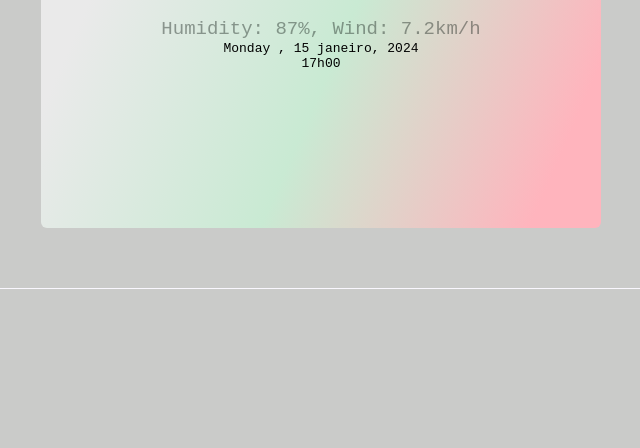
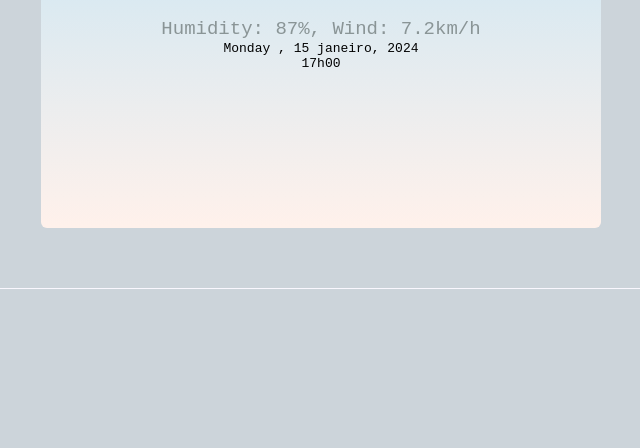
Before and after one commit to reis-raquel/app-meteo, a plain HTML site: page index.html in a window 1280 px wide. Shown: the part 352-800 px from the top of the page, without its empty margins (319-959 px from the left). Drawn offline with nearby package versions, Linux system fonts and the light colour scheme; no server answers.

Commit message:
background color

```diff
--- a/index.css
+++ b/index.css
@@ -1,5 +1,5 @@
 .box-app {
-  background: linear-gradient(113.5deg, rgb(234, 234, 234) 22.3%, rgb(201, 234, 211) 56.6%, rgb(255, 180, 189) 90.9%);
+  background: linear-gradient(to top, #fff1eb 0%, #ace0f9 100%);
   width: 540px;
   height: 500px;
   margin: 60px auto;
@@ -10,7 +10,7 @@
 }
 
 body {
-  background: rgb(202, 203, 201);
+  background: rgba(147, 164, 178, 0.47);
   font-family:monospace
 }
 
```
